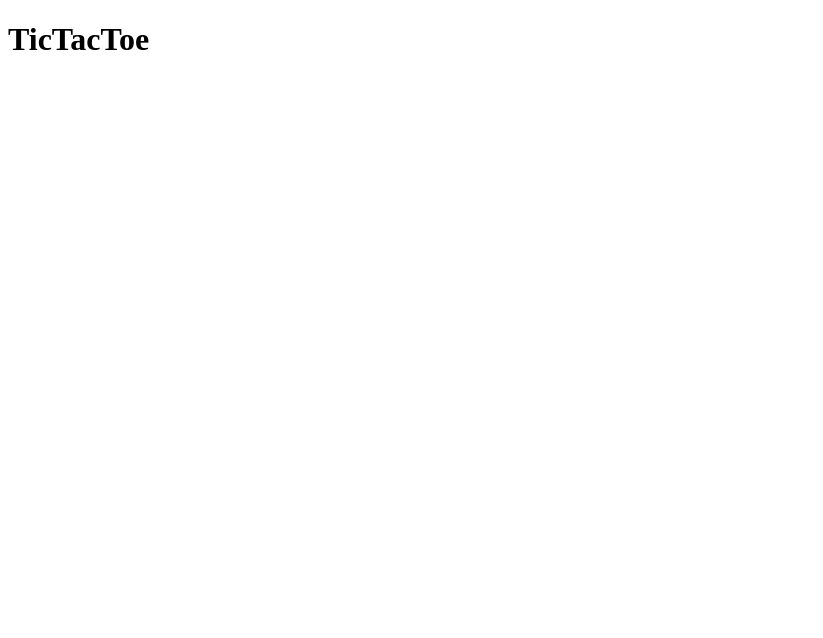
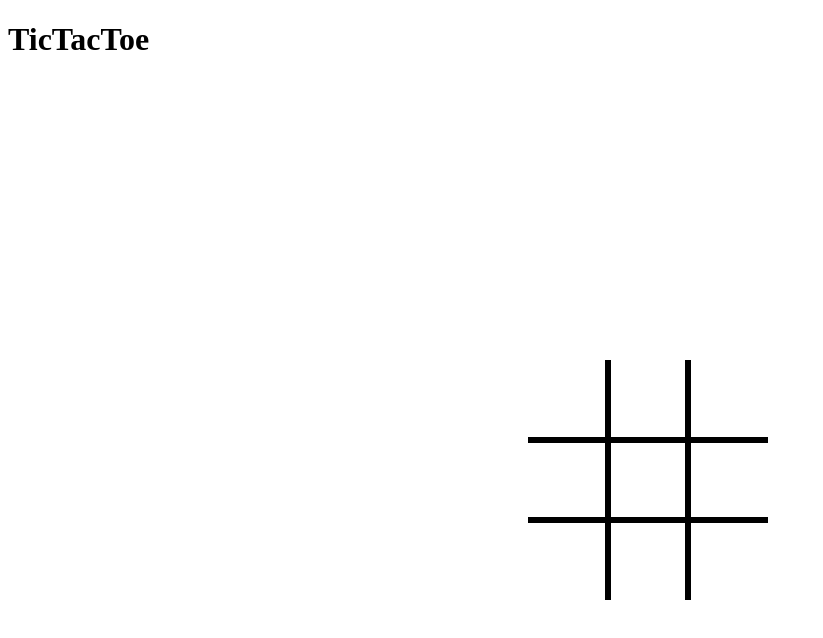
Before and after one commit to Joshckh/tictactoe, a plain HTML site: page index.html in a window 1280 px wide. Shown: the whole page, without its empty margins (0-823 px from the left). Drawn offline with Linux system fonts and the light colour scheme.

Commit message:
fixed some JS logic and added basic html and css

```diff
--- a/app.js
+++ b/app.js
@@ -1,4 +1,9 @@
-const gameBoard = (() => {
+const player = (name,sign) => {
+    return {name,sign}
+}
+
+
+const game = (() => {
     let board = [
         [0, 0, 0],
         [0, 0, 0],
@@ -33,34 +38,27 @@ const gameBoard = (() => {
 
         for (let i = 0; i < 3; i++) {
             if (board[i][0] === board[i][1] && board[i][1] === board[i][2] && board[i][0] !== 0) {
-
+               return console.log("Winner")
             }
         }
 
         for (let i = 0; i < 3; i++) {
             if (board[0][i] === board[1][i] && board[1][i] === board[2][i] && board[0][i] !== 0) {
-
+                return console.log("Winner")
             }
         }
 
         if (board[0][0] === board[1][1] && board[1][1] === board[2][2] && board[0][0] !== 0) {
-
+            return console.log("Winner")
         }
 
         if (board[0][2] === board[1][1] && board[1][1] === board[2][0] && board[0][2] !== 0) {
-
+            return console.log("Winner")
         }
 
-        return ;
+        console.log(board);
     };
 
-        const checkDraw = () =>{
-
-        }
-
-        const startGame = () =>{
-
-        }
 
     return {
         board,
@@ -70,3 +68,7 @@ const gameBoard = (() => {
         checkWin,
     };
 })();
+
+const display = (() =>{
+
+})()
--- a/index.html
+++ b/index.html
@@ -9,5 +9,17 @@
 </head>
 <body>
     <h1>TicTacToe</h1>
+
+    <div class="board">
+        <div class="tile top left"></div>
+        <div class="tile top"></div>
+        <div class="tile top right"></div>
+        <div class="tile left"></div>
+        <div class="tile"></div>
+        <div class="tile right"></div>
+        <div class="tile bottom left"></div>
+        <div class="tile bottom"></div>
+        <div class="tile bottom right"></div>
+    </div>
 </body>
 </html>
--- a/style.css
+++ b/style.css
@@ -0,0 +1,34 @@
+*{
+    box-sizing: border-box;
+}
+
+.board{
+    display: grid;
+    grid-template-columns:repeat(3,auto);
+    height: 100vh;
+    width: 100vw;
+    justify-content: center;
+    align-content: center;
+}
+
+.tile{
+    border: solid;
+    height: 5rem;
+    width: 5rem;
+}
+
+.top{
+    border-top: none;
+}
+
+.left{
+    border-left:none;
+}
+
+.bottom{
+    border-bottom: none;
+}
+
+.right{
+    border-right: none;
+}
```
